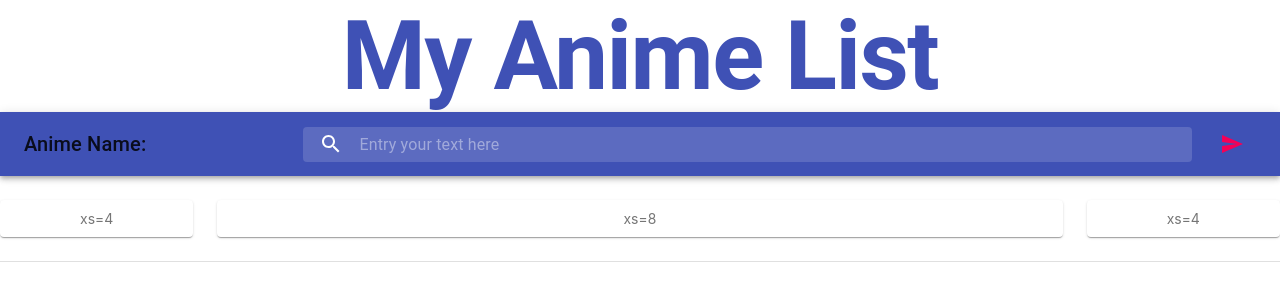
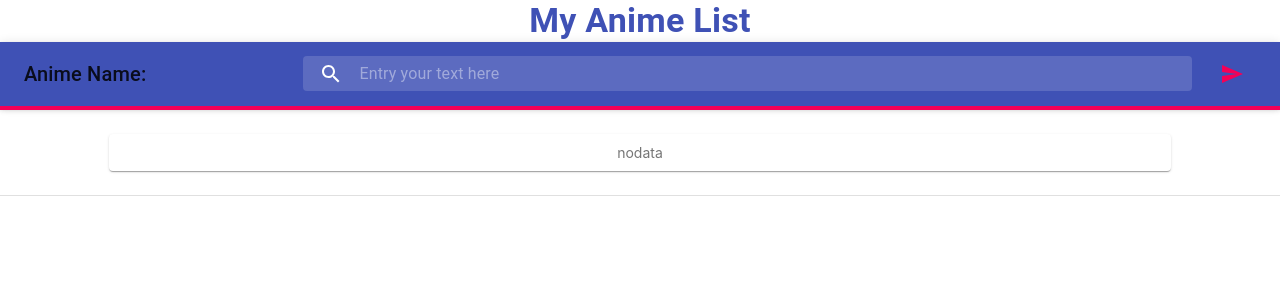
Before and after one commit to LuisChen123/Anime_LookUp, a React app: page / in a window 1280 px wide. Shown: the top 300 px of the page. Built offline with nearby package versions, Linux system fonts and the light colour scheme; the HTML template or start-up script is replaced by a standard one.

Commit message:
frontend pardt almost fininshed

```diff
--- a/package.json
+++ b/package.json
@@ -23,6 +23,7 @@
     "@material-ui/icons": "^4.9.1",
     "axios": "^0.19.2",
     "body-parser": "^1.19.0",
+    "clsx": "^1.1.0",
     "express": "^4.17.1",
     "mongoose": "^5.8.9",
     "prettier": "^1.19.1",
--- /dev/null
+++ b/src/components/AnimeCardsBox.jsx
@@ -0,0 +1,25 @@
+import React from 'react';
+
+import { makeStyles, Typography } from '@material-ui/core';
+
+import AnimeCards from './childComponents/AnimeCards';
+
+const useStyles = makeStyles(theme => ({
+  boxLayout: {
+    display: 'flex',
+    flexFlow: 'wrap',
+    justifyContent: 'space-around'
+  }
+}));
+
+export default function AnimeCardsBox(props) {
+  const classes = useStyles();
+
+  return (
+    <div className={classes.boxLayout}>
+      {props.animatData.map(item => {
+        return <AnimeCards animatData={item} key={item.mal_id} />;
+      })}
+    </div>
+  );
+}
--- /dev/null
+++ b/src/components/App.jsx
@@ -0,0 +1,94 @@
+import React, { useState, useEffect } from 'react';
+
+import Axios from 'axios';
+
+import { makeStyles, Typography, Paper, Divider, Grid } from '@material-ui/core';
+
+import SearchBar from './searchBar';
+
+import AnimeCardsBox from './AnimeCardsBox';
+
+const useStyles = makeStyles(theme => ({
+  container: {
+    display: 'grid',
+    gridTemplateColumns: 'repeat(12, 1fr)',
+    gridGap: theme.spacing(3)
+  },
+  paper: {
+    padding: theme.spacing(1),
+    textAlign: 'center',
+    color: theme.palette.text.secondary,
+    whiteSpace: 'nowrap',
+    marginBottom: theme.spacing(1)
+  },
+  divider: {
+    margin: theme.spacing(2, 0)
+  },
+  Bolder: {
+    fontWeight: 'bolder'
+  }
+}));
+
+export default function App() {
+  const classes = useStyles();
+  const [keyWord, setKeyWord] = useState('');
+  const [returnedData, setReturnedData] = useState([]);
+  const [cardNumbers, setCardNumbers] = useState(16);
+  const [wait, setWait] = useState(false);
+
+  const getAnimatData = () => {
+    Axios.get(`https://api.jikan.moe/v3/search/anime?q=${keyWord}&limit=${cardNumbers}`)
+      .then(response => {
+        setWait(false);
+        setReturnedData(response.data.results);
+        console.log(response);
+      })
+      .catch(err => {
+        console.log(err);
+      });
+  };
+
+  const handleButtonSend = () => {
+    if (window.event.keyCode === 13 && keyWord.length < 3) {
+      window.alert('must longer then 3 char');
+    } else {
+      setWait(true);
+      getAnimatData();
+    }
+  };
+
+  const handleKeyDown = inputValue => {
+    setKeyWord(inputValue);
+    if (window.event.keyCode === 13 && keyWord.length < 3) {
+      window.alert('must longer then 3 char');
+    } else if (window.event.keyCode === 13 && (keyWord.length > 3 || keyWord.length === 3)) {
+      setWait(true);
+      getAnimatData();
+    }
+  };
+
+  return (
+    <div>
+      <Typography className={classes.Bolder} variant="h4" align="center" color="primary">
+        My Anime List
+      </Typography>
+      <Grid container spacing={3}>
+        <Grid item xs={12}>
+          <SearchBar
+            handleSearch={handleKeyDown}
+            handleButtonSend={handleButtonSend}
+            waitReturn={wait}
+          />
+        </Grid>
+        <Grid item xs={1} />
+        <Grid item xs={10}>
+          <Paper className={classes.paper}>
+            {returnedData.length > 0 ? <AnimeCardsBox animatData={returnedData} /> : 'nodata'}
+          </Paper>
+        </Grid>
+        <Grid item xs={1} />
+      </Grid>
+      <Divider className={classes.divider} />
+    </div>
+  );
+}
--- a/src/components/App/App.jsx
+++ /dev/null
@@ -1,87 +0,0 @@
-import React, { useState, useEffect } from 'react';
-
-import Axios from 'axios';
-
-import { makeStyles, Typography, Paper, Divider, Grid } from '@material-ui/core';
-
-import SearchBar from '../searchBar';
-
-const useStyles = makeStyles(theme => ({
-  container: {
-    display: 'grid',
-    gridTemplateColumns: 'repeat(12, 1fr)',
-    gridGap: theme.spacing(3)
-  },
-  paper: {
-    padding: theme.spacing(1),
-    textAlign: 'center',
-    color: theme.palette.text.secondary,
-    whiteSpace: 'nowrap',
-    marginBottom: theme.spacing(1)
-  },
-  divider: {
-    margin: theme.spacing(2, 0)
-  },
-  Bolder: {
-    fontWeight: 'bolder'
-  }
-}));
-
-export default function CSSGrid() {
-  const classes = useStyles();
-  const [keyWord, setKeyWord] = useState('');
-  const [returnDataNumber, setReturnDataNumber] = useState(16);
-
-  const getAnimatData = () => {
-    Axios.get(`https://api.jikan.moe/v3/search/anime?q=${keyWord}&limit=${returnDataNumber}`)
-      .then(response => {
-        console.log(response);
-      })
-      .catch(err => {
-        console.log(err);
-      });
-  };
-
-  useEffect(() => {}, [keyWord]);
-
-  const handleButtonSend = () => {
-    if (keyWord === '') {
-      window.alert('entry something');
-    } else {
-      getAnimatData();
-    }
-  };
-
-  const handleKeyDown = inputValue => {
-    setKeyWord(inputValue);
-    console.log(typeof inputValue);
-    if (window.event.keyCode === 13 && keyWord === '') {
-      window.alert('entry something');
-    } else if (window.event.keyCode === 13 && keyWord !== '') {
-      getAnimatData();
-    }
-  };
-
-  return (
-    <div>
-      <Typography className={classes.Bolder} variant="h1" align="center" color="primary">
-        My Anime List
-      </Typography>
-      <Grid container spacing={3}>
-        <Grid item xs={12}>
-          <SearchBar handleSearch={handleKeyDown} handleButtonSend={handleButtonSend} />
-        </Grid>
-        <Grid item xs={2}>
-          <Paper className={classes.paper}>xs=4</Paper>
-        </Grid>
-        <Grid item xs={8}>
-          <Paper className={classes.paper}>xs=8</Paper>
-        </Grid>
-        <Grid item xs={2}>
-          <Paper className={classes.paper}>xs=4</Paper>
-        </Grid>
-      </Grid>
-      <Divider className={classes.divider} />
-    </div>
-  );
-}
--- /dev/null
+++ b/src/components/childComponents/AnimeCards.jsx
@@ -0,0 +1,84 @@
+import React from 'react';
+import { makeStyles } from '@material-ui/core/styles';
+import Card from '@material-ui/core/Card';
+import CardActionArea from '@material-ui/core/CardActionArea';
+import CardContent from '@material-ui/core/CardContent';
+import CardMedia from '@material-ui/core/CardMedia';
+import Typography from '@material-ui/core/Typography';
+import IconButton from '@material-ui/core/IconButton';
+import FavoriteIcon from '@material-ui/icons/Favorite';
+import FavoriteBorderIcon from '@material-ui/icons/FavoriteBorder';
+import CardActions from '@material-ui/core/CardActions';
+
+import { useState } from 'react';
+
+const useStyles = makeStyles(theme => ({
+  root: {
+    maxWidth: 345,
+    width: 345,
+    margin: theme.spacing(10, 0),
+    position: 'relative'
+  },
+  media: {
+    height: 140
+  },
+  autoWrap: {
+    whiteSpace: 'normal',
+    minHeight: 100
+  },
+  autoCenter: {
+    justifyContent: 'space-around'
+  },
+  iconBox: {
+    position: 'absolute',
+    bottom: 0,
+    width: '100%'
+  }
+}));
+
+export default function AnimeCards(props) {
+  const classes = useStyles();
+  const [fav, setFav] = useState(false);
+
+  const handleFav = id => {
+    if (fav === true) {
+      // send ajax to back end
+      console.log('delete to database ' + id);
+      setFav(!fav);
+    } else {
+      // send ajax to back end
+      console.log('add to database ' + id);
+      setFav(!fav);
+    }
+  };
+  return (
+    <Card className={classes.root}>
+      <CardActionArea>
+        <CardMedia
+          component="img"
+          className={classes.media}
+          image={props.animatData.image_url}
+          title={props.animatData.title}
+        />
+        <CardContent>
+          <Typography gutterBottom variant="h5" component="h2">
+            {props.animatData.title}
+          </Typography>
+          <Typography
+            className={classes.autoWrap}
+            variant="body2"
+            color="textSecondary"
+            component="p"
+          >
+            {props.animatData.synopsis}
+          </Typography>
+        </CardContent>
+      </CardActionArea>
+      <CardActions className={classes.autoCenter}>
+        <IconButton aria-label="add" onClick={() => handleFav(props.animatData.mal_id)}>
+          {fav ? <FavoriteIcon /> : <FavoriteBorderIcon />}
+        </IconButton>
+      </CardActions>
+    </Card>
+  );
+}
--- a/src/components/searchBar.jsx
+++ b/src/components/searchBar.jsx
@@ -7,6 +7,7 @@
 import SearchIcon from '@material-ui/icons/Search';
 import SendIcon from '@material-ui/icons/Send';
 import IconButton from '@material-ui/core/IconButton';
+import LinearProgress from '@material-ui/core/LinearProgress';
 
 const useStyles = makeStyles(theme => ({
   grow: {
@@ -55,13 +56,18 @@
     [theme.breakpoints.up('md')]: {
       width: '100%'
     }
+  },
+  root: {
+    width: '100%',
+    '& > * + *': {
+      marginTop: theme.spacing(2)
+    }
   }
 }));
 
 export default function SearchBar(props) {
   const classes = useStyles();
   const [inputValue, setInputValue] = useState('');
-
   return (
     <div className={classes.grow}>
       <AppBar position="static">
@@ -90,6 +96,9 @@
           </IconButton>
         </Toolbar>
       </AppBar>
+      <div className={classes.root}>
+        <LinearProgress color="secondary" variant={props.waitReturn ? 'indeterminate' : null} />
+      </div>
     </div>
   );
 }
--- a/src/index.jsx
+++ b/src/index.jsx
@@ -1,7 +1,7 @@
 import React from 'react';
 import ReactDOM from 'react-dom';
 // eslint-disable-next-line import/extensions
-import App from './components/App/App.jsx';
+import App from './components/App';
 
 // eslint-disable-next-line no-undef
 const mountNode = document.getElementById('jikan');
```
Also changed, not shown: 1 other file (tests, documents, lock files or other folders).
